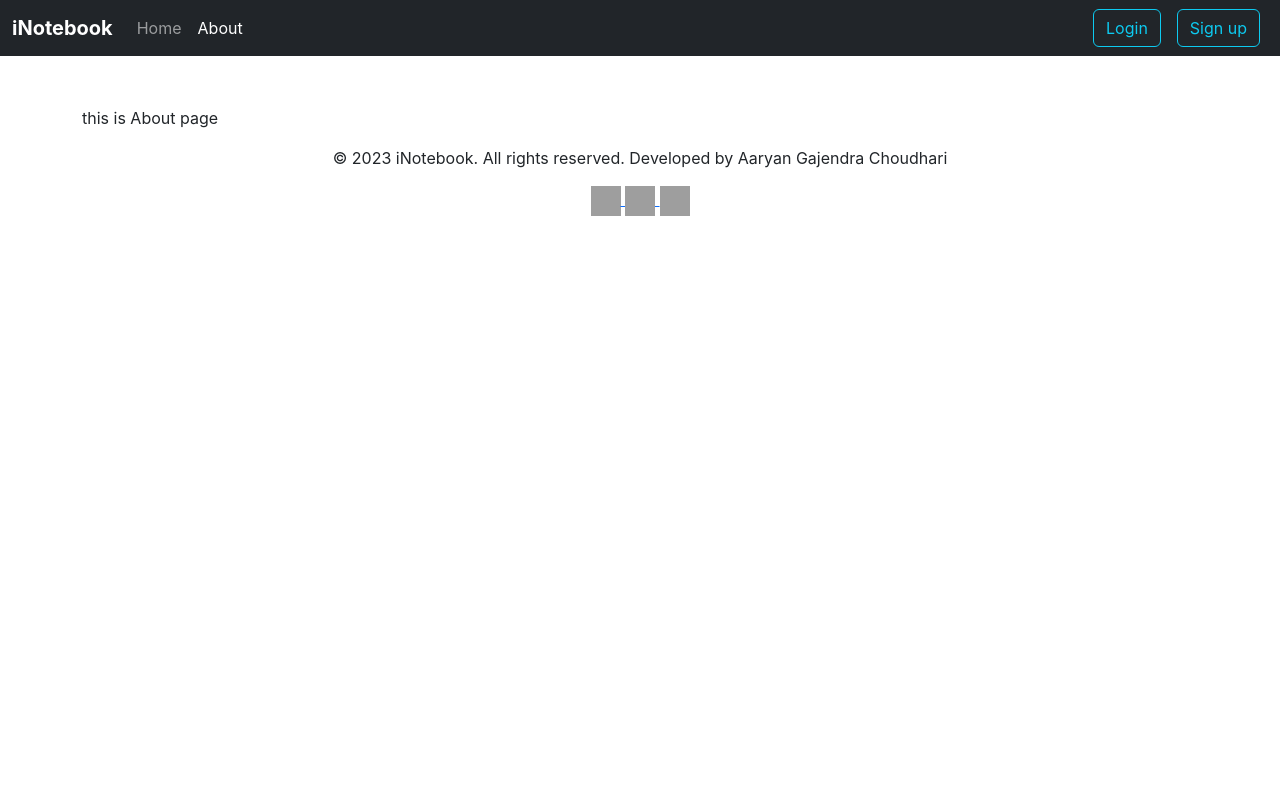
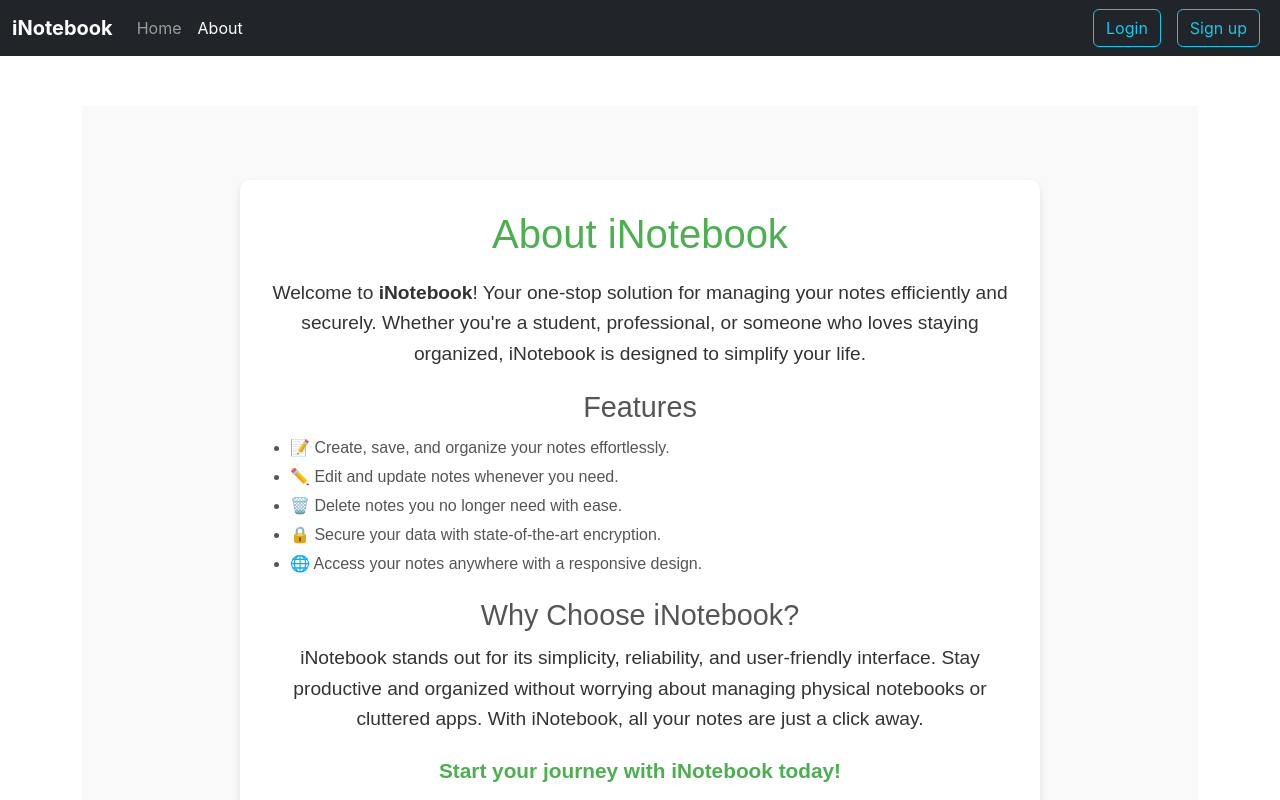
Before and after one commit to aaryan2720/iNotebook, a React (Create React App) app in the folder inotebook/: page /about in a window 1280 px wide. Shown: the top 800 px of the page. Built offline with nearby package versions, Linux system fonts and the light colour scheme; no server answers; grey boxes are pictures that could not be loaded.

Commit message:
`Update API endpoints to use production URL`
or

`Update API URLs to use `

```diff
--- a/inotebook/src/components/About.js
+++ b/inotebook/src/components/About.js
@@ -1,10 +1,79 @@
-import React from 'react'
-const About = () =>{
+import React from "react";
 
+const About = () => {
   return (
-    <div>
-      this is About page
+    <div style={styles.container}>
+      <div style={styles.content}>
+        <h1 style={styles.heading}>About iNotebook</h1>
+        <p style={styles.description}>
+          Welcome to <strong>iNotebook</strong>! Your one-stop solution for managing your notes efficiently and securely. Whether you're a student, professional, or someone who loves staying organized, iNotebook is designed to simplify your life.
+        </p>
+        <h2 style={styles.subheading}>Features</h2>
+        <ul style={styles.list}>
+          <li>📝 Create, save, and organize your notes effortlessly.</li>
+          <li>✏️ Edit and update notes whenever you need.</li>
+          <li>🗑️ Delete notes you no longer need with ease.</li>
+          <li>🔒 Secure your data with state-of-the-art encryption.</li>
+          <li>🌐 Access your notes anywhere with a responsive design.</li>
+        </ul>
+        <h2 style={styles.subheading}>Why Choose iNotebook?</h2>
+        <p style={styles.description}>
+          iNotebook stands out for its simplicity, reliability, and user-friendly interface. Stay productive and organized without worrying about managing physical notebooks or cluttered apps. With iNotebook, all your notes are just a click away.
+        </p>
+        <p style={styles.footer}>
+          <strong>Start your journey with iNotebook today!</strong>
+        </p>
+      </div>
     </div>
-  )
-}
-export default About
+  );
+};
+
+const styles = {
+  container: {
+    display: "flex",
+    justifyContent: "center",
+    alignItems: "center",
+    minHeight: "100vh",
+    padding: "20px",
+    backgroundColor: "#f9f9f9",
+    fontFamily: "Arial, sans-serif",
+  },
+  content: {
+    maxWidth: "800px",
+    backgroundColor: "#ffffff",
+    borderRadius: "10px",
+    padding: "30px",
+    boxShadow: "0 4px 8px rgba(0, 0, 0, 0.1)",
+    textAlign: "center",
+  },
+  heading: {
+    fontSize: "2.5rem",
+    color: "#4CAF50",
+    marginBottom: "20px",
+  },
+  description: {
+    fontSize: "1.2rem",
+    color: "#333",
+    marginBottom: "20px",
+    lineHeight: "1.6",
+  },
+  subheading: {
+    fontSize: "1.8rem",
+    color: "#555",
+    marginBottom: "10px",
+  },
+  list: {
+    textAlign: "left",
+    marginBottom: "20px",
+    padding: "0 20px",
+    lineHeight: "1.8",
+    color: "#555",
+  },
+  footer: {
+    fontSize: "1.3rem",
+    color: "#4CAF50",
+    fontWeight: "bold",
+  },
+};
+
+export default About;
--- a/inotebook/src/components/Login.js
+++ b/inotebook/src/components/Login.js
@@ -15,7 +15,7 @@ const Login = (props) => {
     setCredentials({ email: "", password: "" });
 
     try {
-      const response = await fetch("http://localhost:5000/api/auth/login", {
+      const response = await fetch("https://inotebook-rzly.onrender.com/api/auth/login", {
         method: "POST",
         headers: {
           "Content-Type": "application/json",
--- a/inotebook/src/components/Signup.js
+++ b/inotebook/src/components/Signup.js
@@ -29,7 +29,7 @@ const Signup = (props) => {
       }
 
       // Assuming you have a signup endpoint at "http://localhost:5000/api/auth/createuser"
-      const response = await fetch("http://localhost:5000/api/auth/createuser", {
+      const response = await fetch("https://inotebook-rzly.onrender.com/api/auth/createuser", {
         method: "POST",
         headers: {
           "Content-Type": "application/json",
--- a/inotebook/src/context/notes/NoteState.js
+++ b/inotebook/src/context/notes/NoteState.js
@@ -2,7 +2,7 @@ import React, { useEffect, useState } from "react";
 import NoteContext from "./noteContext";
 
 const NoteState = (props) => {
-  const host = "http://localhost:5000";
+  const host = "https://inotebook-rzly.onrender.com";
   const [notes, setNotes] = useState([]);
 
   useEffect(() => {
```
